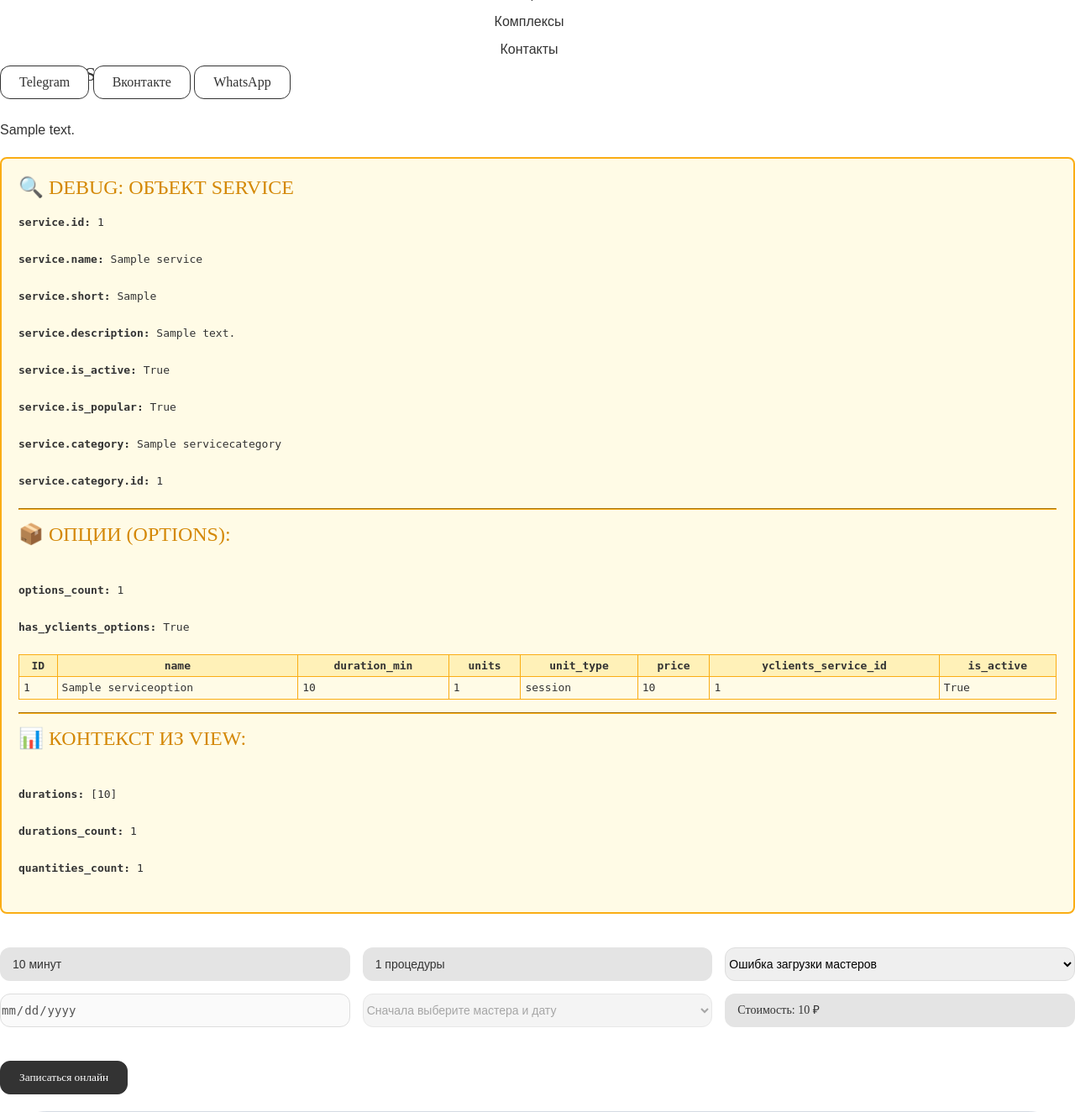
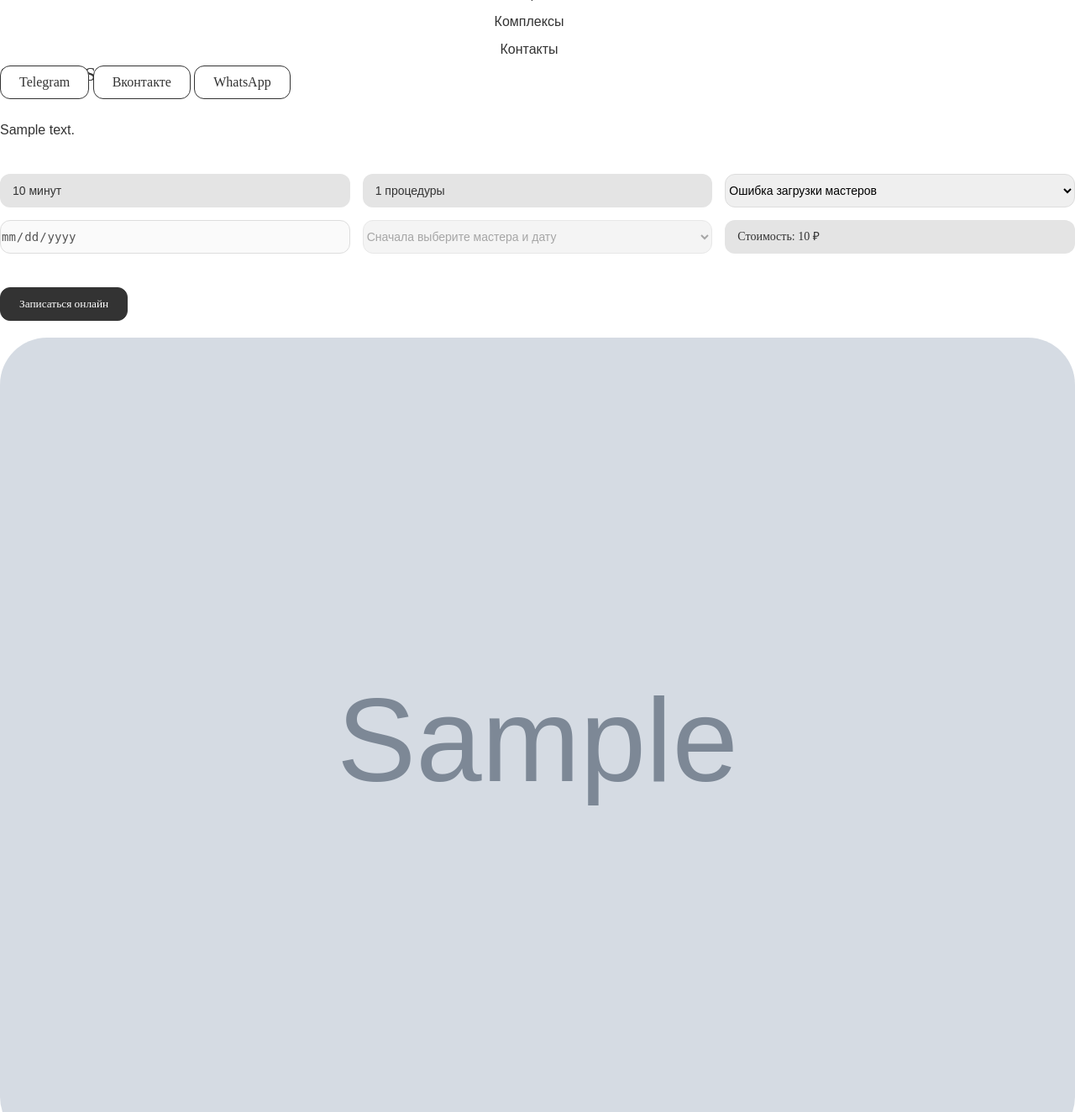
Before and after one commit to AndreyDeveloper84/formula_tela, a Django app: page /service/1/ in a window 1280 px wide. Shown: the part 456-1780 px from the top of the page at 84% size. Run offline with Django 5.2, Linux system fonts and the light colour scheme; tables that the repository leaves empty hold one stand-in row (values such as "Sample post"); grey boxes marked "Sample" are stand-in pictures; data that the repository does not hold is empty; some libraries are stand-ins or nearby versions; some web fonts are replaced.

Commit message:
Deleting debug info in service_detail.html about service object

```diff
--- a/mysite/website/templates/website/service_detail.html
+++ b/mysite/website/templates/website/service_detail.html
@@ -224,60 +224,7 @@
                         {% if service.description %}
                             <p class="wow fadeInUp" data-wow-delay=".3s">{{ service.description|linebreaks }}</p>
                         {% endif %}
-                        <!-- ==================== DEBUG: Содержимое объекта service ==================== -->
-                    <div style="background: #fffbe6; border: 2px solid #faad14; border-radius: 8px; padding: 20px; margin: 20px 0; font-family: monospace; font-size: 13px;">
-                        <h4 style="margin: 0 0 15px; color: #d48806;">🔍 DEBUG: Объект service</h4>
-
-                        <p><strong>service.id:</strong> {{ service.id }}</p>
-                        <p><strong>service.name:</strong> {{ service.name }}</p>
-                        <p><strong>service.short:</strong> {{ service.short|default:"—" }}</p>
-                        <p><strong>service.description:</strong> {{ service.description|truncatewords:20|default:"—" }}</p>
-                        <p><strong>service.is_active:</strong> {{ service.is_active }}</p>
-                        <p><strong>service.is_popular:</strong> {{ service.is_popular }}</p>
-                        <p><strong>service.category:</strong> {{ service.category|default:"—" }}</p>
-                        <p><strong>service.category.id:</strong> {{ service.category.id|default:"—" }}</p>
-
-                        <hr style="margin: 15px 0; border-color: #faad14;">
-                        <h5 style="color: #d48806;">📦 Опции (options):</h5>
-                        <p><strong>options_count:</strong> {{ options_count|default:"НЕ ОПРЕДЕЛЕНО" }}</p>
-                        <p><strong>has_yclients_options:</strong> {{ has_yclients_options|default:"НЕ ОПРЕДЕЛЕНО" }}</p>
-
-                        {% if options %}
-                            <table style="width: 100%; border-collapse: collapse; margin-top: 10px;">
-                                <tr style="background: #fff1b8;">
-                                    <th style="border: 1px solid #faad14; padding: 5px;">ID</th>
-                                    <th style="border: 1px solid #faad14; padding: 5px;">name</th>
-                                    <th style="border: 1px solid #faad14; padding: 5px;">duration_min</th>
-                                    <th style="border: 1px solid #faad14; padding: 5px;">units</th>
-                                    <th style="border: 1px solid #faad14; padding: 5px;">unit_type</th>
-                                    <th style="border: 1px solid #faad14; padding: 5px;">price</th>
-                                    <th style="border: 1px solid #faad14; padding: 5px;">yclients_service_id</th>
-                                    <th style="border: 1px solid #faad14; padding: 5px;">is_active</th>
-                                </tr>
-                                {% for opt in options %}
-                                <tr>
-                                    <td style="border: 1px solid #faad14; padding: 5px;">{{ opt.id }}</td>
-                                    <td style="border: 1px solid #faad14; padding: 5px;">{{ opt.name|default:"—" }}</td>
-                                    <td style="border: 1px solid #faad14; padding: 5px;">{{ opt.duration_min }}</td>
-                                    <td style="border: 1px solid #faad14; padding: 5px;">{{ opt.units }}</td>
-                                    <td style="border: 1px solid #faad14; padding: 5px;">{{ opt.unit_type }}</td>
-                                    <td style="border: 1px solid #faad14; padding: 5px;">{{ opt.price }}</td>
-                                    <td style="border: 1px solid #faad14; padding: 5px;">{{ opt.yclients_service_id|default:"❌ НЕТ" }}</td>
-                                    <td style="border: 1px solid #faad14; padding: 5px;">{{ opt.is_active }}</td>
-                                </tr>
-                                {% endfor %}
-                            </table>
-                        {% else %}
-                            <p style="color: red;">❌ options ПУСТО или не определено</p>
-                        {% endif %}
-
-                        <hr style="margin: 15px 0; border-color: #faad14;">
-                        <h5 style="color: #d48806;">📊 Контекст из view:</h5>
-                        <p><strong>durations:</strong> {{ durations|default:"—" }}</p>
-                        <p><strong>durations_count:</strong> {{ durations_count|default:"НЕ ОПРЕДЕЛЕНО" }}</p>
-                        <p><strong>quantities_count:</strong> {{ quantities_count|default:"НЕ ОПРЕДЕЛЕНО" }}</p>
-                    </div>
-                    <!-- ==================== END DEBUG ==================== -->
+
                         <!-- ФОРМА БРОНИРОВАНИЯ -->
                         <form id="booking-form" class="mt-40">
                             <div class="in-form">
```
